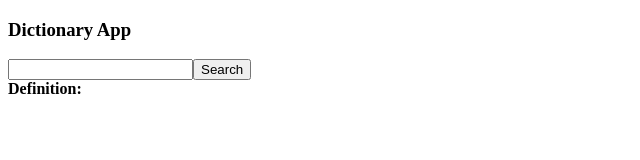
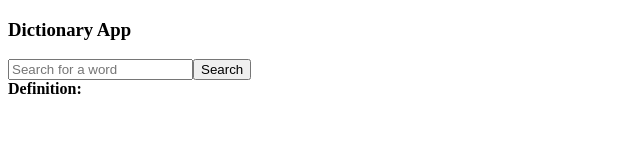
Before and after one commit to Pratik-Tulkane14/XDictionary, a React (Vite) app: page / in a window 1280 px wide. Shown: the top 160 px of the page, without its empty margins (0-640 px from the left). Built offline with nearby package versions, Linux system fonts and the light colour scheme.

Commit message:
fix: add placeholder

```diff
--- a/src/App.tsx
+++ b/src/App.tsx
@@ -32,7 +32,7 @@ function App() {
     <>
       <h3>Dictionary App</h3>
       <form>
-        <input type="text" value={input} onChange={(e) => setInput(e.target.value)} name="input" id="input" />
+        <input type="text" placeholder='Search for a word' value={input} onChange={(e) => setInput(e.target.value)} name="input" id="input" />
         <button type="submit" onClick={(e) => handleSubmit(e)}>Search</button>
       </form>
       <strong>Definition:{suggestion && suggestion}</strong>
```
